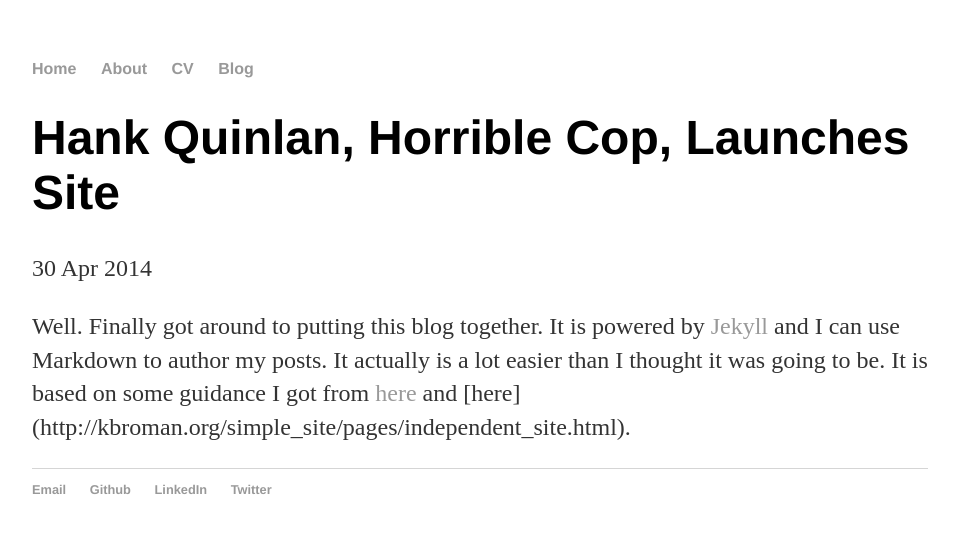
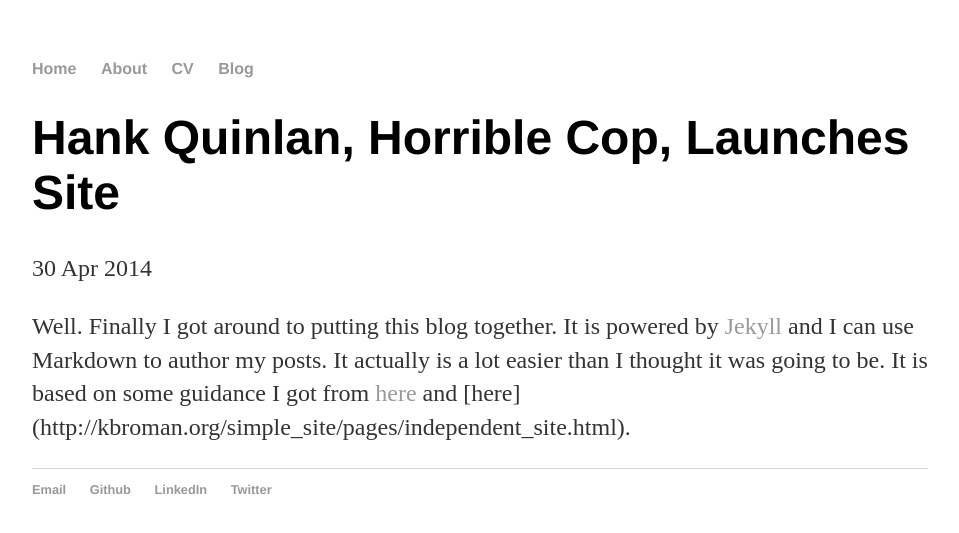
Before and after one commit to dubeyrahul/dubeyrahul.github.io, a Jekyll site: the page built from _posts/2018-11-12-rahul-dubey-blog-launch.md, in a window 1280 px wide. Shown: the top 533 px of the page, without its empty margins (160-1119 px from the left). Built offline with Jekyll 4.4.1, drawn with Linux system fonts in a browser that asks for light colours.

```diff
--- a/_posts/2018-11-12-rahul-dubey-blog-launch.md
+++ b/_posts/2018-11-12-rahul-dubey-blog-launch.md
@@ -4,4 +4,4 @@ title: "Hank Quinlan, Horrible Cop, Launches Site"
 date: 2014-04-30
 ---
 
-Well. Finally got around to putting this blog together. It is powered by [Jekyll](http://jekyllrb.com) and I can use Markdown to author my posts. It actually is a lot easier than I thought it was going to be. It is based on some guidance I got from [here](http://jmcglone.com/guides/github-pages/) and [here] (http://kbroman.org/simple_site/pages/independent_site.html).
+Well. Finally I got around to putting this blog together. It is powered by [Jekyll](http://jekyllrb.com) and I can use Markdown to author my posts. It actually is a lot easier than I thought it was going to be. It is based on some guidance I got from [here](http://jmcglone.com/guides/github-pages/) and [here] (http://kbroman.org/simple_site/pages/independent_site.html).
```
